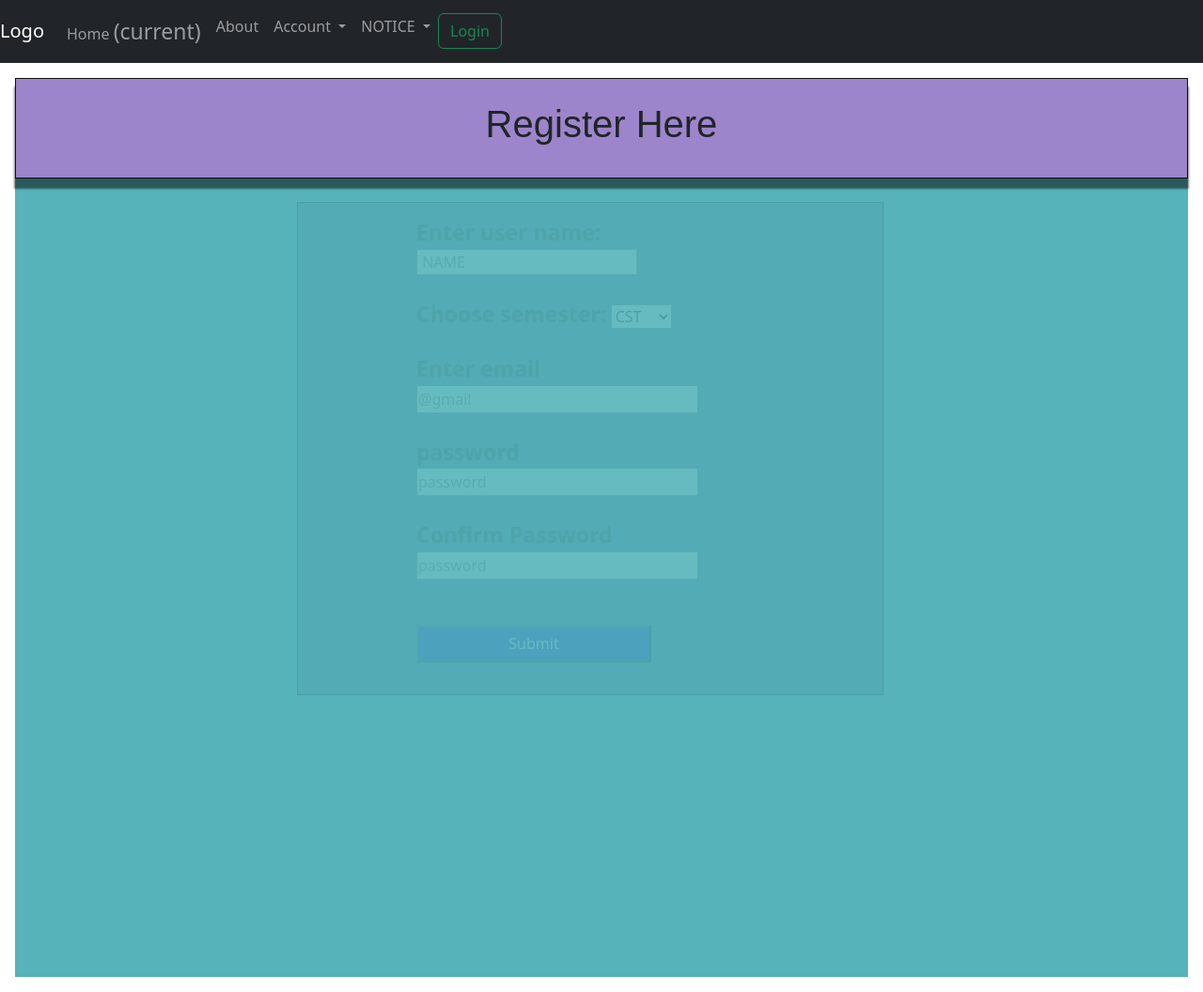
After one commit to mahuyaghosh396/project, a Symfony app: template templates/admission.html.twig in a window 1280 px wide. The commit adds this page. Shown: the whole page at 94% size. Run offline with Twig, Linux system fonts and the light colour scheme; the template is opened without the code that fills it, so the values that code supplies are empty; some libraries are stand-ins or nearby versions.

Commit message:
create admission field

```diff
--- /dev/null
+++ b/public/css/STU_REG.css
@@ -0,0 +1,77 @@
+*{
+    margin:0%;
+    padding: 0%;
+}
+
+div.back{
+    width:100% ;
+    height: 100%;
+    background-color:rgb(85, 179, 185);
+    background-size: 100%;
+
+
+
+}
+
+div.main{
+    padding: 2%;
+    text-align: center;
+    font-family:sans-serif ;
+    box-shadow: 0 10px 2px 1px rgba(0, 0, 0, 0.5);
+    border: 1px solid rgb(16, 16, 15);
+    background: rgba(241, 81, 222, 0.467);
+}
+
+div.container{
+
+
+        margin: 300px;
+        background: rgba(39, 9, 101, 0.467);
+        width: 50%;
+        border: 1px solid black;
+         opacity: 0.1;
+        margin-top: 2%;
+        /* text-align: center; */
+        padding-left: 126px;
+        padding-bottom: 34px;
+        padding-top:14px ;
+
+
+}
+label{
+    text-decoration: bold;
+    font-style:normal;
+    text-align: left;
+    font-weight: bold;
+    font-weight:900;
+    font-size: 23px;
+
+
+}
+#NAME{
+    height: 30px;
+    width: 300px;
+
+}
+#NAME1{
+    height: 30px;
+    width: 300px;
+
+}
+
+
+span{
+    text-decoration:wavy;
+    font-size: 23px;
+}
+
+
+
+button{
+    height: 40px;
+    width: 250px;
+    background-color: #080ce2;
+    color: white;
+    text-decoration-style: double ;
+
+}
--- a/src/Controller/HomeController.php
+++ b/src/Controller/HomeController.php
@@ -28,10 +28,10 @@ class HomeController extends AbstractController
         return $this->render('home/signup.html.twig', [
         ]);
     }
-    #[Route('/notice', name: 'web_notice')]
+    #[Route('/admission', name: 'web_admission')]
     public function notice(): Response
     {
-        return $this->render('home/signup.html.twig', [
+        return $this->render('admission.html.twig', [
         ]);
     }
 }
--- /dev/null
+++ b/templates/admission.html.twig
@@ -0,0 +1,52 @@
+{% extends 'base.html.twig' %}
+
+{% block title %}{{parent()}}Admission{% endblock %}
+
+{% block stylesheets %}
+
+    <link rel="stylesheet" type="text/css" href="/css/STU_REG.css">
+{% endblock %}
+{% block body %}
+<body>
+    <div class="back">
+    <div class="main">
+        <h1>Register Here</h1>
+    </div>
+    <div class="container">
+        <form action="sign up.php" method="Post">
+
+            <label for="">Enter user name:</label>
+            <BR>
+            <input type="text" name="user_name" id="user_name" placeholder=" NAME" require>
+            <br>
+            <br>
+
+            <label> Choose semester:</label>
+
+            <Select name="Sem" id="sem" require>
+                <option value="CST">CST</option>
+                <option value="ETC">ETC</option>
+                <option value="ARCH">ARCH</option>
+
+
+            </Select>
+            <br><br>
+            <label for="">Enter email</label>
+            <br>
+            <input type="email" name="email" placeholder="@gmail" id="NAME" required>
+            <br><br>
+            <label for="">password</label>
+            <br>
+            <input type="password" name="password" placeholder="password" id="NAME" required>
+            <br><br>
+            <label for="">Confirm Password</label>
+            <br>
+            <input type="password" name="confirm_password" placeholder="password" id="NAME" required>
+            <br><br><br>
+            <button>Submit</button>
+        </form>
+
+    </div>
+</div>
+</body>
+{% endblock %}
--- a/templates/base.html.twig
+++ b/templates/base.html.twig
@@ -55,7 +55,7 @@
                     <div class="dropdown-menu" aria-labelledby="navbarDropdown">
                         <a class="dropdown-item" href="{{path('web_signup')}}">6th Semester Examination</a>
                         <a class="dropdown-item" href="#">5th semester Result </a>
-                        <a class="dropdown-item" href="#">2022 Admismission to Diploma</a>
+                        <a class="dropdown-item" href="{{path('web_admission')}}">2022 Admismission to Diploma</a>
                         <div class="dropdown-divider"></div>
                         {% if app.user %}
                             <a class="dropdown-item" href="#">Logout</a>
```
